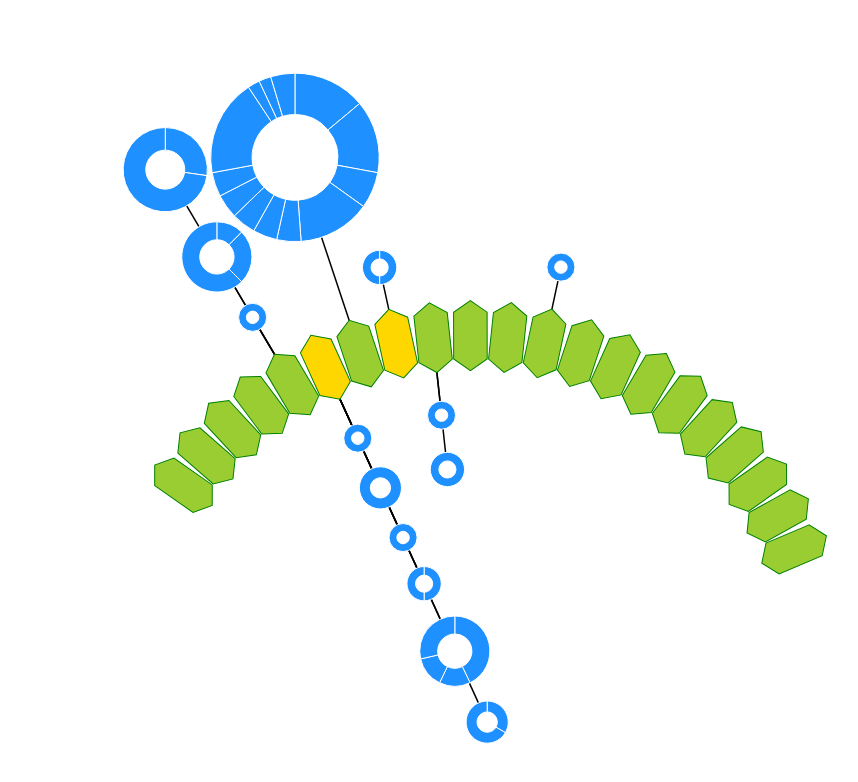
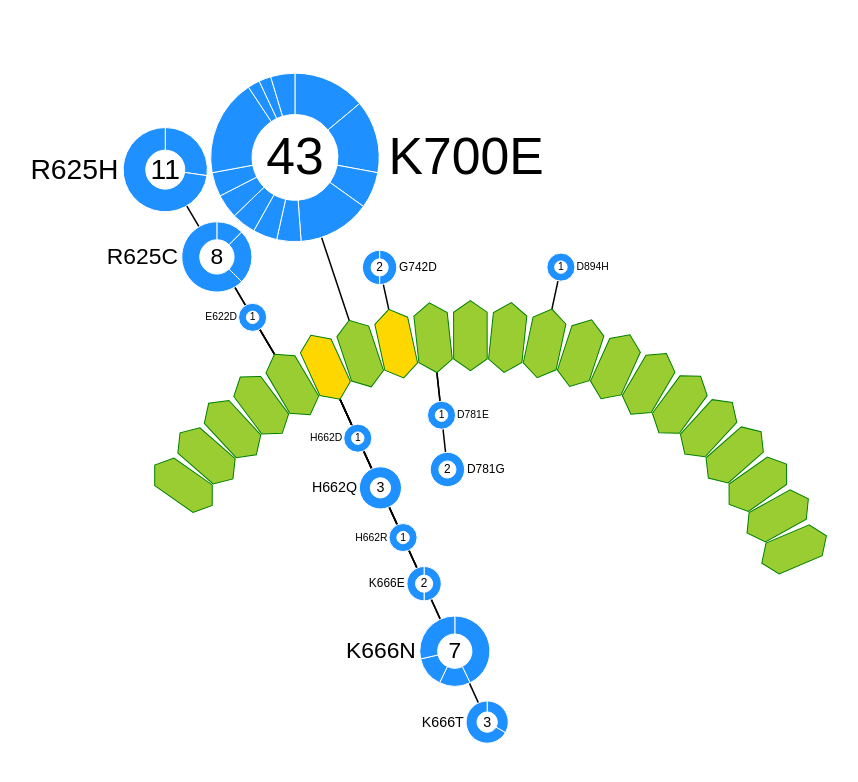
Before and after one commit to timchu90/d3_figures, a website: page A.html in a window 1280 px wide. Shown: the whole page, without its empty margins (5-863 px from the left). Drawn offline with nearby package versions, Linux system fonts and the light colour scheme.

Commit message:
donut labels and their transitions

```diff
--- a/A.html
+++ b/A.html
@@ -16,6 +16,10 @@
       #hex5,#hex7{
         fill: gold;
       }
+      body {
+        font-family: sans-serif
+      }
+
     </style>
   </head>
   <body>
@@ -96,7 +100,7 @@
         }
       }
 
-      var donutGen = function(input, radius, r_out, r_in, angle, distance, direction){
+      var donutGen = function(input, radius, r_out, r_in, angle, distance, direction, labeldir){
         d3.tsv(input, function(error,data){
           if (error) throw error;
 
@@ -121,7 +125,7 @@
               .attr('stroke-width','1.5px')
               .attr('opacity',0)
               .transition()
-                .delay(1000)
+                .delay(1200)
                 .duration(500)
                 .attr('opacity',1)
             spine.append('circle')
@@ -143,7 +147,7 @@
               .attr('stroke-width','1.5px')
               .attr('opacity',0)
               .transition()
-                .delay(1000)
+                .delay(1200)
                 .duration(500)
                 .attr('opacity',1)
             spine.append('circle')
@@ -185,28 +189,70 @@
               //transition doesnt work if you hover during reveal.
               //disable mouse until after
               .attr('pointer-events','')
+
+            //sample number label
+            donut.append('text')
+              .attr('class','totallabel')
+              .style("text-anchor", "middle")
+              .text(d3.sum(data.map(function(d){ return d.numsample})))
+              .attr('dy', r_in/3)
+              .attr('font-size', r_in + 1)
+              .attr('opacity',0)
+              .transition()
+                .delay(1500)
+                .duration(500)
+                .attr('opacity',1)
+
+            if(labeldir == 'right'){
+              donut.append('text')
+                .attr('class','mutlabel')
+                .text(input.slice(6,11))
+                .attr('dx', radius)
+                .attr('dy',  r_in/3 )
+                .attr('font-size', r_in + 1)
+                .attr('opacity',0)
+                .transition()
+                  .delay(1800)
+                  .duration(500)
+                  .attr('opacity',1)
+
+            } else {
+              donut.append('text')
+                .attr('class','mutlabel')
+                .text(input.slice(6,11))
+                .style("text-anchor", "end")
+                .attr('dx', radius * -1)
+                .attr('dy',  r_in/3)
+                .attr('font-size', r_in + 1)
+                .attr('opacity',0)
+                .transition()
+                  .delay(1800)
+                  .duration(500)
+                  .attr('opacity',1)
+            }
+
         });
       }
 
-      donutGen('dataA/E622D.tsv', scale(20), scale(2), scale(12), angles[4], scale(100), 'up')
-      donutGen('dataA/R625C.tsv', scale(50), scale(5), scale(28), angles[4], scale(190), 'up')
-      donutGen('dataA/R625H.tsv', scale(60), scale(6), scale(35), angles[4], scale(320), 'up')
+      donutGen('dataA/E622D.tsv', scale(20), scale(2), scale(12), angles[4], scale(100), 'up', 'left')
+      donutGen('dataA/R625C.tsv', scale(50), scale(5), scale(28), angles[4], scale(190), 'up', 'left')
+      donutGen('dataA/R625H.tsv', scale(60), scale(6), scale(35), angles[4], scale(320), 'up', 'left')
 
-      donutGen('dataA/H662D.tsv', scale(20), scale(2), scale(12), angles[5], scale(100), 'down')
-      donutGen('dataA/H662Q.tsv', scale(30), scale(3), scale(17), angles[5], scale(170), 'down')
-      donutGen('dataA/H662R.tsv', scale(20), scale(2), scale(12), angles[5], scale(240), 'down')
-      donutGen('dataA/K666E.tsv', scale(25), scale(3), scale(14), angles[5], scale(305), 'down')
-      donutGen('dataA/K666N.tsv', scale(50), scale(5), scale(28), angles[5], scale(400), 'down')
-      donutGen('dataA/K666T.tsv', scale(30), scale(3), scale(17), angles[5], scale(500), 'down')
+      donutGen('dataA/H662D.tsv', scale(20), scale(2), scale(12), angles[5], scale(100), 'down', 'left')
+      donutGen('dataA/H662Q.tsv', scale(30), scale(3), scale(17), angles[5], scale(170), 'down', 'left')
+      donutGen('dataA/H662R.tsv', scale(20), scale(2), scale(12), angles[5], scale(240), 'down', 'left')
+      donutGen('dataA/K666E.tsv', scale(25), scale(3), scale(14), angles[5], scale(305), 'down', 'left')
+      donutGen('dataA/K666N.tsv', scale(50), scale(5), scale(28), angles[5], scale(400), 'down', 'left')
+      donutGen('dataA/K666T.tsv', scale(30), scale(3), scale(17), angles[5], scale(500), 'down', 'left')
 
-      donutGen('dataA/K700E.tsv', scale(120), scale(12), scale(65), angles[6], scale(265), 'up')
+      donutGen('dataA/K700E.tsv', scale(120), scale(12), scale(65), angles[6], scale(265), 'up', 'right')
 
-      donutGen('dataA/G742D.tsv', scale(25), scale(3), scale(14), angles[7], scale(100), 'up')
+      donutGen('dataA/G742D.tsv', scale(25), scale(3), scale(14), angles[7], scale(100), 'up', 'right')
 
-      donutGen('dataA/D781E.tsv', scale(20), scale(2), scale(12), angles[8], scale(100), 'down')
-      donutGen('dataA/D781G.tsv', scale(25), scale(3), scale(14), angles[8], scale(170), 'down')
+      donutGen('dataA/D781E.tsv', scale(20), scale(2), scale(12), angles[8], scale(100), 'down', 'right')
+      donutGen('dataA/D781G.tsv', scale(25), scale(3), scale(14), angles[8], scale(170), 'down', 'right')
 
-      donutGen('dataA/D894H.tsv', scale(20), scale(2), scale(12), angles[11], scale(100), 'up')
+      donutGen('dataA/D894H.tsv', scale(20), scale(2), scale(12), angles[11], scale(100), 'up', 'right')
 
       //draw the hexes
       angles.forEach(function(a,index){
```
